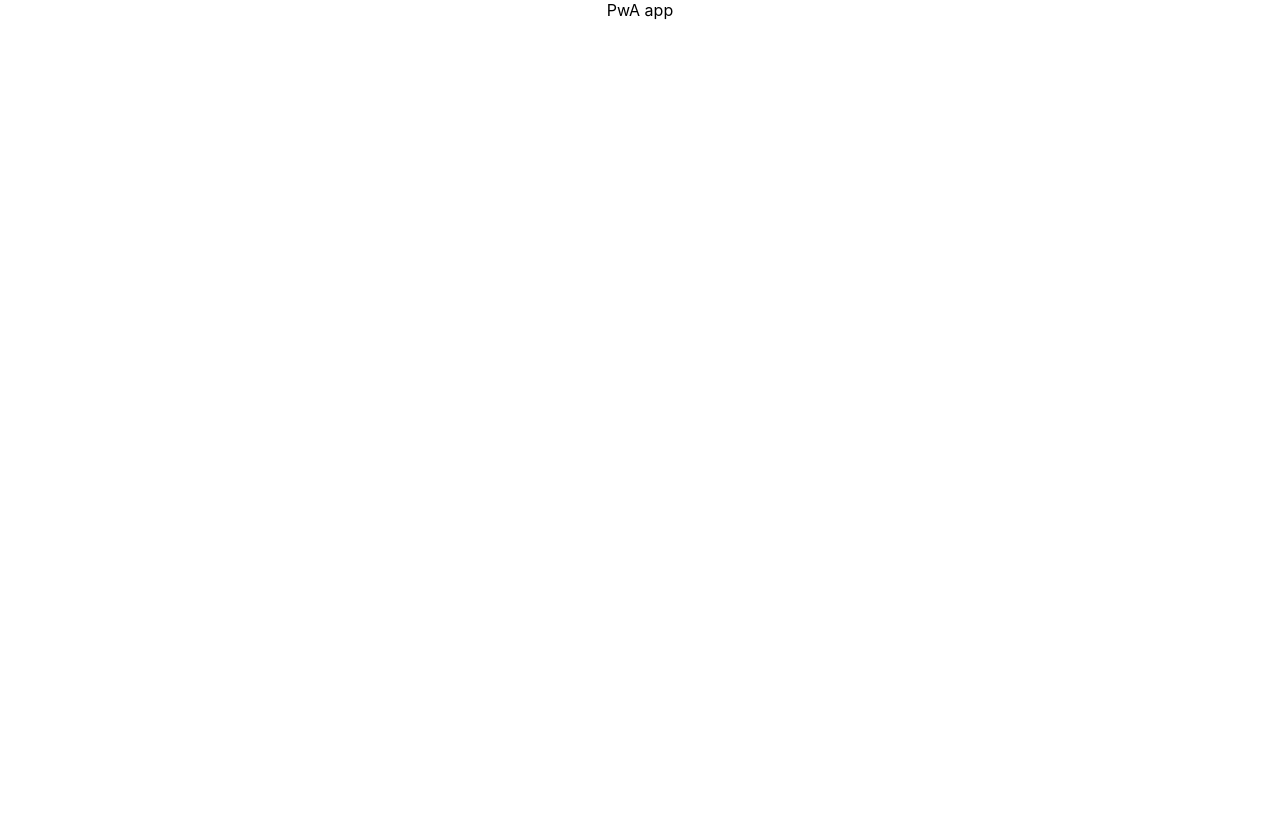
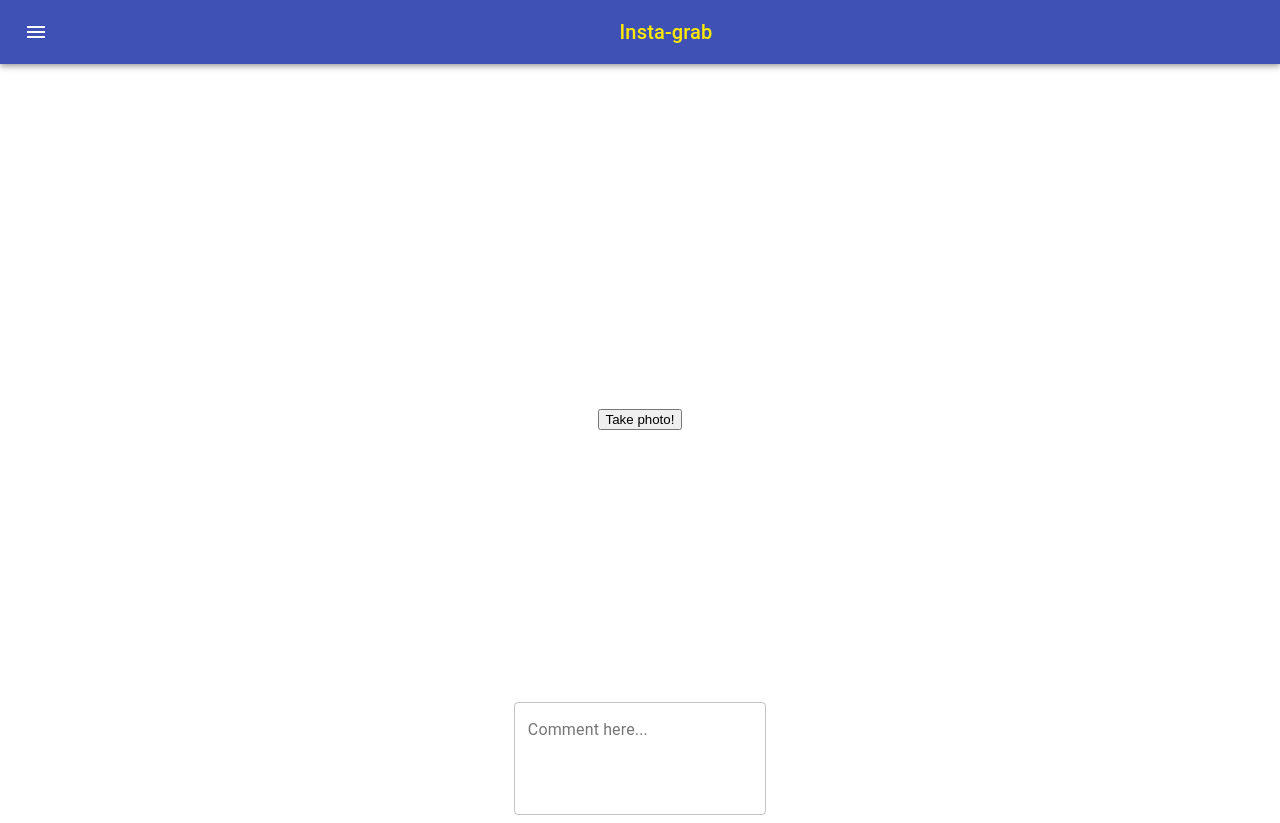
Before and after one commit to reactexcel/pwaapp, a React (Create React App) app: page /addpicture in a window 1280 px wide. Before the commit the page ends 800 px from the top, so only its background shows below. Built offline with nearby package versions, Linux system fonts and the light colour scheme; no server answers.

Commit message:
capture picture added

```diff
--- a/package.json
+++ b/package.json
@@ -3,12 +3,18 @@
   "version": "0.1.0",
   "private": true,
   "dependencies": {
+    "@material-ui/core": "^4.11.0",
+    "@material-ui/icons": "^4.9.1",
     "@testing-library/jest-dom": "^5.11.4",
     "@testing-library/react": "^11.1.0",
     "@testing-library/user-event": "^12.1.10",
     "react": "^17.0.1",
     "react-dom": "^17.0.1",
+    "react-redux": "^7.2.2",
+    "react-router-dom": "^5.2.0",
     "react-scripts": "4.0.0",
+    "redux": "^4.0.5",
+    "redux-saga": "^1.1.3",
     "web-vitals": "^0.2.4"
   },
   "scripts": {
--- /dev/null
+++ b/src/AddPicture.js
@@ -0,0 +1,65 @@
+import React, { useEffect, useState } from "react";
+import MenuBar from "./components/MenuBar";
+import { makeStyles } from "@material-ui/core/styles";
+import PhotoCameraRoundedIcon from "@material-ui/icons/PhotoCameraRounded";
+import Comment from "./components/Comment";
+import Camera from './components/Camera'
+const useStyles = makeStyles((theme) => ({
+  root: {
+    height: "100%",
+    textAlign: "center",
+  },
+  imgBox: {
+    maxWidth: "80%",
+    maxHeight: "80%",
+    margin: "10px",
+    border: "none",
+  },
+  img: {
+    height: "inherit",
+    maxWidth: "inherit",
+  },
+  input: {
+    display: "none",
+  },
+}));
+
+const Home = () => {
+  const classes = useStyles();
+  const [source, setSource] = useState("");
+
+  useEffect(()=>{
+    navigator.mediaDevices.getUserMedia({video: true})
+    .then(gotMedia)
+    .catch(error => console.error('getUserMedia() error:', error));
+
+  function gotMedia(mediaStream) {
+
+    const mediaStreamTrack = mediaStream.getVideoTracks()[0];
+    const imageCapture = new ImageCapture(mediaStreamTrack);
+    console.log(imageCapture);
+  }
+  },[])
+
+  const uploadImage = async file => {
+    console.log(file,'lllllllllll')
+    const formData = new FormData();
+    formData.append('file', file);
+
+    // Connect to a seaweedfs instance
+};
+  return (
+    <div>
+      <MenuBar />
+      <div className='main'>
+        <div className={classes.root}>
+          <Camera sendFile={uploadImage}/>
+        </div>
+      </div>
+
+      <Comment />
+    </div>
+  );
+};
+
+export default Home;
--- a/src/App.js
+++ b/src/App.js
@@ -1,10 +1,21 @@
+import React from 'react';
+import './App.css';
+import { Link, Route, BrowserRouter as Router, Switch } from "react-router-dom";
+import AddPicture from './AddPicture';
+import Home from './Home'
 
-import './App.css';
 
 function App() {
   return (
     <div className="App">
-      PwA app
+       <Router>
+
+        <Switch>
+      <Route exact component={Home} path='/'/>
+          <Route exact component={AddPicture} path='/addpicture' />
+        </Switch>
+
+      </Router>
     </div>
   );
 }
--- /dev/null
+++ b/src/Home.js
@@ -0,0 +1,30 @@
+import React from 'react';
+import MenuBar from '../src/components/MenuBar'
+import AddCircleOutlineIcon from '@material-ui/icons/AddCircleOutline';
+import { makeStyles } from "@material-ui/core/styles";
+import {} from 'react-router-dom'
+
+const useStyles = makeStyles((theme) => ({
+    root: {
+      height: "100%",
+      textAlign: "center",
+    },
+    addPicture:{
+        color:'red'
+    }
+  }));
+const Home=(props)=>{
+    const classes = useStyles();
+
+    const handleAddPicture=()=>{
+props.history.push('/addpicture')
+    }
+    return(
+        <div>
+            <MenuBar/>
+            <AddCircleOutlineIcon fontSize='large' className={classes.addPicture} onClick={handleAddPicture}/>
+        </div>
+    )
+}
+
+export default Home;
--- /dev/null
+++ b/src/components/Camera.js
@@ -0,0 +1,65 @@
+import React, { Component } from 'react';
+
+export default class CameraFeed extends Component {
+    /**
+     * Processes available devices and identifies one by the label
+     * @memberof CameraFeed
+     * @instance
+     */
+    processDevices(devices) {
+        devices.forEach(device => {
+            console.log(device.label);
+            this.setDevice(device);
+        });
+    }
+
+    /**
+     * Sets the active device and starts playing the feed
+     * @memberof CameraFeed
+     * @instance
+     */
+    async setDevice(device) {
+        const { deviceId } = device;
+        const stream = await navigator.mediaDevices.getUserMedia({ audio: false, video: { deviceId } });
+        this.videoPlayer.srcObject = stream;
+        this.videoPlayer.play();
+    }
+
+    /**
+     * On mount, grab the users connected devices and process them
+     * @memberof CameraFeed
+     * @instance
+     * @override
+     */
+    async componentDidMount() {
+        const cameras = await navigator.mediaDevices.enumerateDevices();
+        this.processDevices(cameras);
+    }
+
+    /**
+     * Handles taking a still image from the video feed on the camera
+     * @memberof CameraFeed
+     * @instance
+     */
+    takePhoto = () => {
+        const { sendFile } = this.props;
+
+        const context = this.canvas.getContext('2d');
+        context.drawImage(this.videoPlayer, 0, 0, 480, 260);
+        this.canvas.toBlob(sendFile);
+    };
+
+    render() {
+        return (
+            <div className="c-camera-feed">
+                <div className="c-camera-feed__viewer">
+                    <video ref={ref => (this.videoPlayer = ref)} width="680" heigh="360" />
+                </div>
+                <button onClick={this.takePhoto}>Take photo!</button>
+                <div className="c-camera-feed__stage">
+                    <canvas width="480" height="260" ref={ref => (this.canvas = ref)} />
+                </div>
+            </div>
+        );
+    }
+}
--- /dev/null
+++ b/src/components/Comment.js
@@ -0,0 +1,38 @@
+import React from 'react';
+import { makeStyles } from '@material-ui/core/styles';
+import TextField from '@material-ui/core/TextField';
+
+const useStyles = makeStyles((theme) => ({
+  root: {
+    '& .MuiTextField-root': {
+      margin: theme.spacing(1),
+      width: '25ch',
+    },
+  },
+}));
+
+const Comment=()=> {
+    const classes = useStyles();
+    const [value, setValue] = React.useState('Controlled');
+
+    const handleChange = (event) => {
+      setValue(event.target.value);
+    };
+
+    return (
+        <form className={classes.root} noValidate autoComplete="off">
+      <div>
+      <TextField
+          id="outlined-multiline-static"
+          label="Comment here..."
+          multiline
+          rows={4}
+          variant="outlined"
+          onChange={handleChange}
+        />
+      </div>
+      </form>
+    )
+}
+
+export default Comment;
--- /dev/null
+++ b/src/components/MenuBar.js
@@ -0,0 +1,44 @@
+import React from 'react';
+import { makeStyles } from '@material-ui/core/styles';
+import AppBar from '@material-ui/core/AppBar';
+import Toolbar from '@material-ui/core/Toolbar';
+import Typography from '@material-ui/core/Typography';
+import Button from '@material-ui/core/Button';
+import IconButton from '@material-ui/core/IconButton';
+import MenuIcon from '@material-ui/icons/Menu';
+import { Link} from "react-router-dom";
+
+const useStyles = makeStyles((theme) => ({
+  root: {
+    flexGrow: 1,
+
+  },
+  menuButton: {
+    marginRight: theme.spacing(2),
+  },
+  title: {
+    flexGrow: 1,
+    color:'#ffea00',
+   textDecoration:'none'
+  },
+}));
+
+export default function ButtonAppBar() {
+  const classes = useStyles();
+
+  return (
+    <div className={classes.root}>
+      <AppBar position="static">
+        <Toolbar>
+          <IconButton edge="start" className={classes.menuButton} color="inherit" aria-label="menu">
+            <MenuIcon />
+          </IconButton>
+          <Typography variant="h6" className={classes.title}>
+          <Link to='/' className={classes.title}>Insta-grab</Link>
+          </Typography>
+          {/* <Button color="inherit">Login</Button> */}
+        </Toolbar>
+      </AppBar>
+    </div>
+  );
+}
--- a/src/index.js
+++ b/src/index.js
@@ -2,7 +2,7 @@ import React from 'react';
 import ReactDOM from 'react-dom';
 import './index.css';
 import App from './App';
-import reportWebVitals from './reportWebVitals';
+import swDev from './swDev'
 
 ReactDOM.render(
   <React.StrictMode>
@@ -11,7 +11,4 @@ ReactDOM.render(
   document.getElementById('root')
 );
 
-// If you want to start measuring performance in your app, pass a function
-// to log results (for example: reportWebVitals(console.log))
-// or send to an analytics endpoint. Learn more: https://bit.ly/CRA-vitals
-reportWebVitals();
+swDev();
--- /dev/null
+++ b/src/swDev.js
@@ -0,0 +1,6 @@
+export default function swDev(){
+    let swUrl=`${process.env.PUBLIC_URL}/serviceWorker.js`
+    navigator.serviceWorker.register(swUrl).then((response)=>{
+console.log('resposne',response)
+    })
+}
```
Also changed, not shown: public/serviceWorker.js (added, +36 -0 lines), 1 other file (tests, documents, lock files or other folders).
